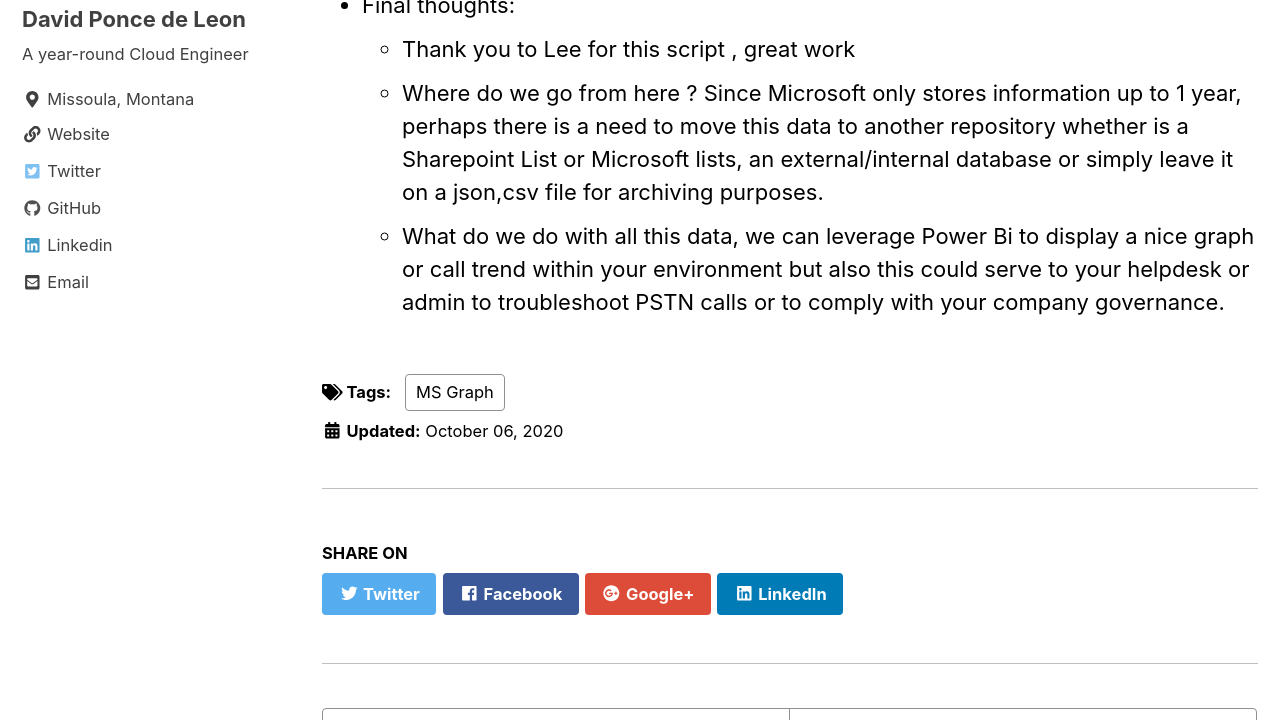
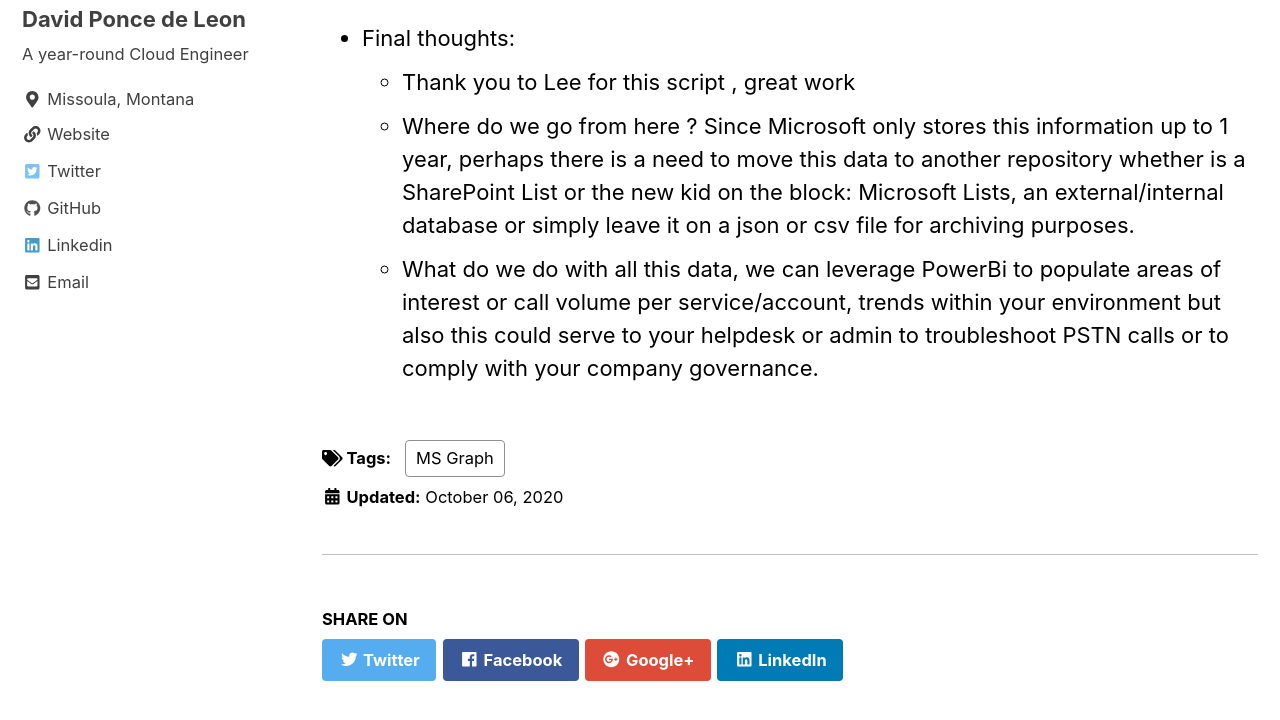
Before and after one commit to Pdleon/pdleon.github.io, a Jekyll site: the page built from _posts/2020-10-06-Retrieve PSTN Calls with Microsoft Graph.md, in a window 1280 px wide and 900 px high, scrolled down 9032 px, cut to the strip 180-900 px from the top of the window. Built offline with Jekyll 4.4.1, drawn with Linux system fonts in a browser that asks for light colours; cached includes are drawn as plain includes; some of the changed text lies outside the part shown.

Commit message:
updated post

```diff
--- a/_posts/2020-10-06-Retrieve PSTN Calls with Microsoft Graph.md
+++ b/_posts/2020-10-06-Retrieve PSTN Calls with Microsoft Graph.md
@@ -4,9 +4,13 @@ tags: [MS Graph]
 excerpt: "Connect to Microsoft Graph and use Powershell to retrieve PSTN and Direct Routing Call Records"
 ---
 
-> All credit goes to this blog - script on Github [leeford-Get-TeamsPSTNCallRecords](https://github.com/leeford/Get-TeamsPSTNCallRecords)
+> This post is an exercise and all credit goes to this blog - script on Github by  [leeford-Get-TeamsPSTNCallRecords](https://github.com/leeford/Get-TeamsPSTNCallRecords)
+
+
 
 There are a couple of ways to retrieve basic information for PSTN calls whether is Microsoft's dial plans or direct routing. The easiest way would be from the Teams' Admin Center -> Analytics & Reports -> Usage Report.
+
+
 
 ![](../assets/images/TeamsAdminCenterAnalytics-Reports.png)
 
@@ -22,9 +26,11 @@ There are a couple of ways to retrieve basic information for PSTN calls whether
 
 
 
-We can see some basic PSTN call information like *time, caller, type of call, destination, duration,* etc but the interface is small and having to navigate up and down and left - right can be a less than desired.
 
-Other options include : Export to Excel which can be useful for some with some additional filters and search capabilities.
+
+- We can see some basic PSTN call information like ***time, caller, type of call, destination, duration**,* etc but the interface is small and having to navigate up and down and left - right can be  less desirable
+
+- Other options to obtain this data include : Export to Excel which can be useful for some with some additional filters and search capabilities.
 
 ![](../assets/images/Export-Filter.png)
 
@@ -85,7 +91,7 @@ The *CallRecords.Read.All* permission grants an **application** privileged acces
 
 
 
-- Back to the original blog/source:
+- Back to the original blog/source: We have to register a new application
 
 - Create permissions for an application in Azure -> App Registration -> +New Registration -> Name it however you want it
 - Copy the application ID and Directory ID
@@ -145,5 +151,5 @@ The *CallRecords.Read.All* permission grants an **application** privileged acces
 
 - Final thoughts:
   - Thank you to Lee for this script , great work
-  - Where do we go from here ? Since Microsoft only stores information up to 1 year, perhaps there is a need to move this data to another repository whether is a Sharepoint List or Microsoft lists, an external/internal database or simply leave it on a json,csv file for archiving purposes.
-  - What do we do with all this data, we can leverage Power Bi to display a nice graph or  call trend within your environment but also this could serve to your helpdesk or admin to troubleshoot PSTN calls or to comply with your company governance.
+  - Where do we go from here ? Since Microsoft only stores  this information up to 1 year, perhaps there is a need to move this data to another repository whether is a SharePoint List or  the new kid on the block: Microsoft Lists, an external/internal database or simply leave it on a json or csv file for archiving purposes.
+  - What do we do with all this data, we can leverage PowerBi to populate areas of interest or call volume per service/account, trends within your environment but also this could serve to your helpdesk or admin to troubleshoot PSTN calls or to comply with your company governance.
```
